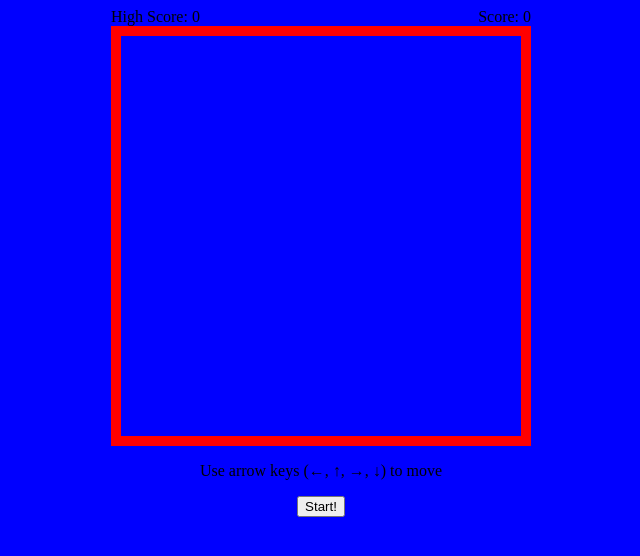
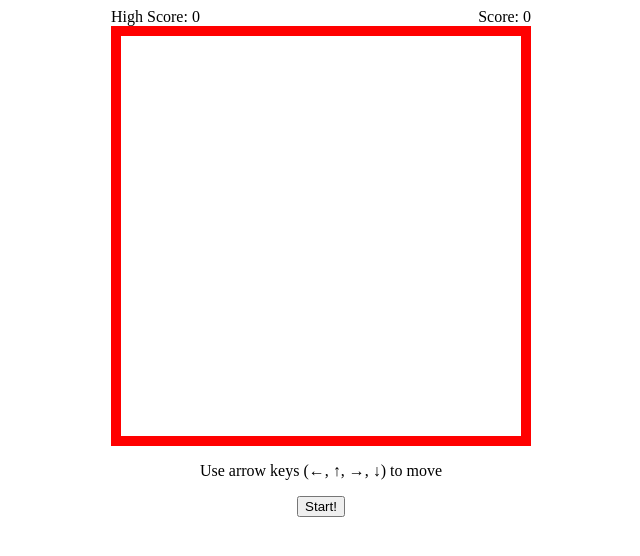
Before and after one commit to BlueDragon541/snake, a plain HTML site: page index.html in a window 1280 px wide. Shown: the whole page, without its empty margins (319-959 px from the left). Drawn offline with Linux system fonts and the light colour scheme.

Commit message:
Deleted background thing bc too hard to see

```diff
--- a/style.css
+++ b/style.css
@@ -2,7 +2,6 @@ body {
   display: grid;
   place-content: center;
   text-align: center;
-  background: blue
 }
 
 #game-area {
```
